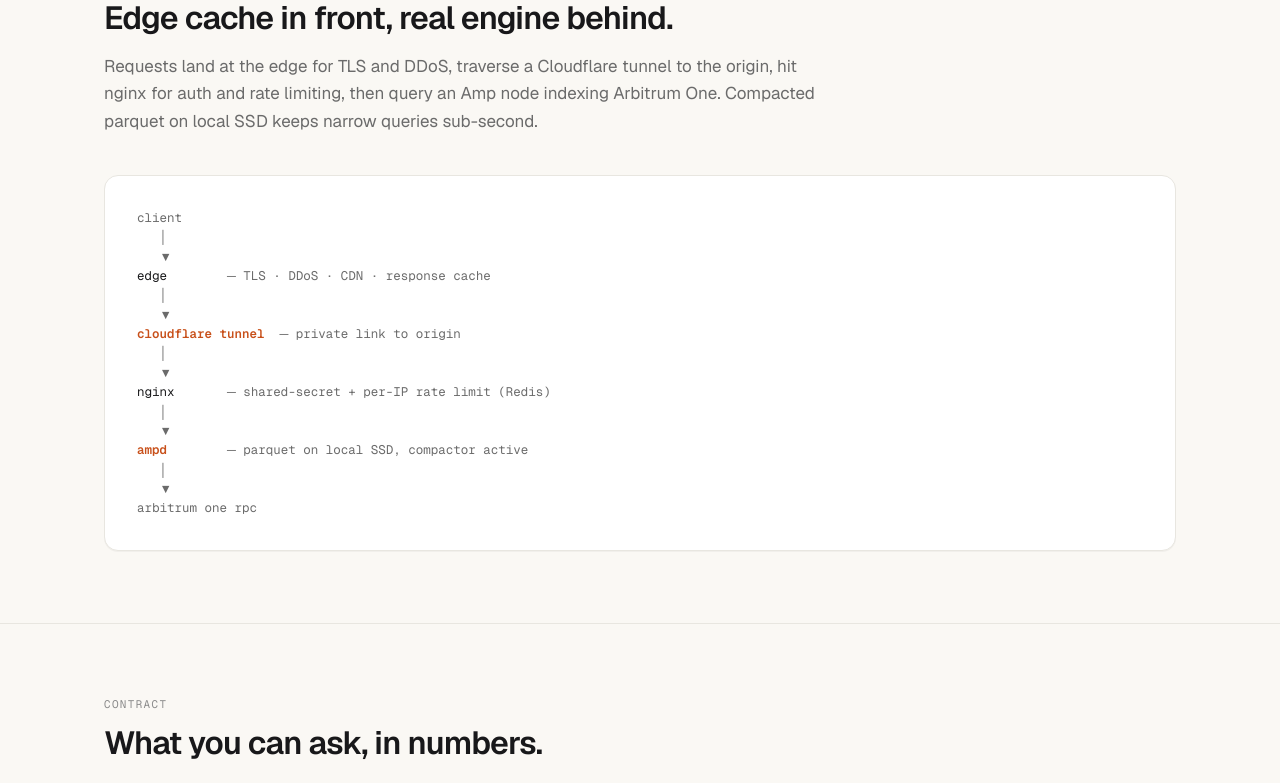
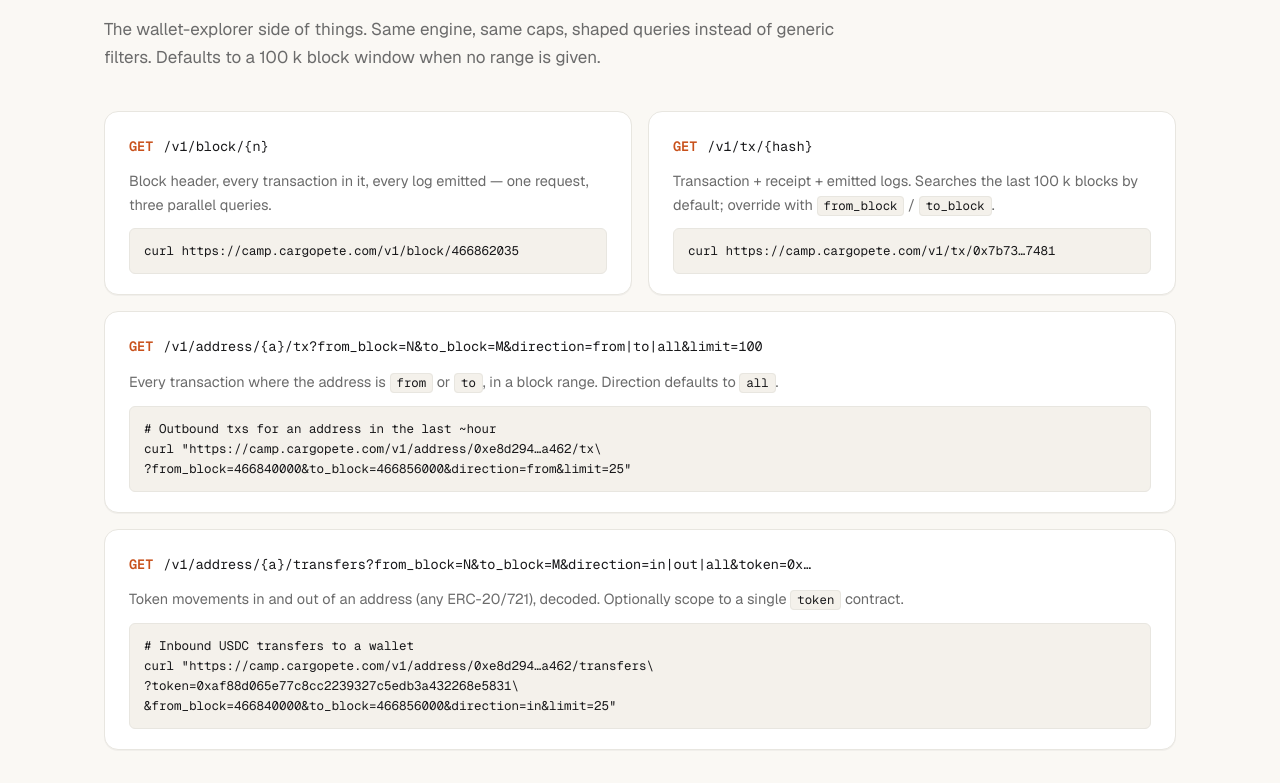
Before and after one commit to lodestar-team/camp, a Next.js app: page / in a window 1280 px wide. Shown: the part 1649-2432 px from the top of the page. Built offline with nearby package versions, Linux system fonts and the light colour scheme; no server answers.

Commit message:
landing: add Lookups section with block, tx, address tx, address transfers

```diff
--- a/src/app/page.tsx
+++ b/src/app/page.tsx
@@ -60,8 +60,8 @@
         {/* Endpoints */}
         <section className="block reveal" id="endpoints">
           <div className="container">
-            <p className="section-eyebrow">v1 · stable</p>
-            <h2 className="section-title">Four endpoints, parameterised SQL behind each.</h2>
+            <p className="section-eyebrow">v1 · stable · queries</p>
+            <h2 className="section-title">Parameterised SQL behind each endpoint.</h2>
             <p className="section-lede">
               Every request maps to a single bounded query against the indexed
               parquet tables. Block range, address, and topic filters are
@@ -129,6 +129,81 @@
 curl "https://camp.cargopete.com/v1/events\\
 ?address=0x00669a4cf01450b64e8a2a20e9b1fcb71e61ef03\\
 &from_block=466834863&to_block=466835863&limit=20"`}</pre>
+              </article>
+            </div>
+          </div>
+        </section>
+
+        {/* Lookups */}
+        <section className="block reveal" id="lookups">
+          <div className="container">
+            <p className="section-eyebrow">v1 · stable · lookups</p>
+            <h2 className="section-title">Look it up by block, hash, or address.</h2>
+            <p className="section-lede">
+              The wallet-explorer side of things. Same engine, same caps,
+              shaped queries instead of generic filters. Defaults to a 100 k
+              block window when no range is given.
+            </p>
+
+            <div className="endpoints">
+              {/* block */}
+              <article className="endpoint-card half">
+                <div className="endpoint-line">
+                  <span className="endpoint-verb">GET</span>
+                  <span>/v1/block/&#123;n&#125;</span>
+                </div>
+                <p className="endpoint-desc">
+                  Block header, every transaction in it, every log emitted —
+                  one request, three parallel queries.
+                </p>
+                <pre className="endpoint-example">{`curl https://camp.cargopete.com/v1/block/466862035`}</pre>
+              </article>
+
+              {/* tx */}
+              <article className="endpoint-card half">
+                <div className="endpoint-line">
+                  <span className="endpoint-verb">GET</span>
+                  <span>/v1/tx/&#123;hash&#125;</span>
+                </div>
+                <p className="endpoint-desc">
+                  Transaction + receipt + emitted logs. Searches the last
+                  100 k blocks by default; override with{" "}
+                  <code>from_block</code> / <code>to_block</code>.
+                </p>
+                <pre className="endpoint-example">{`curl https://camp.cargopete.com/v1/tx/0x7b73…7481`}</pre>
+              </article>
+
+              {/* address tx */}
+              <article className="endpoint-card">
+                <div className="endpoint-line">
+                  <span className="endpoint-verb">GET</span>
+                  <span>/v1/address/&#123;a&#125;/tx?from_block=N&amp;to_block=M&amp;direction=from|to|all&amp;limit=100</span>
+                </div>
+                <p className="endpoint-desc">
+                  Every transaction where the address is{" "}
+                  <code>from</code> or <code>to</code>, in a block range.
+                  Direction defaults to <code>all</code>.
+                </p>
+                <pre className="endpoint-example">{`# Outbound txs for an address in the last ~hour
+curl "https://camp.cargopete.com/v1/address/0xe8d294…a462/tx\\
+?from_block=466840000&to_block=466856000&direction=from&limit=25"`}</pre>
+              </article>
+
+              {/* address transfers */}
+              <article className="endpoint-card">
+                <div className="endpoint-line">
+                  <span className="endpoint-verb">GET</span>
+                  <span>/v1/address/&#123;a&#125;/transfers?from_block=N&amp;to_block=M&amp;direction=in|out|all&amp;token=0x…</span>
+                </div>
+                <p className="endpoint-desc">
+                  Token movements in and out of an address (any ERC-20/721),
+                  decoded. Optionally scope to a single <code>token</code>{" "}
+                  contract.
+                </p>
+                <pre className="endpoint-example">{`# Inbound USDC transfers to a wallet
+curl "https://camp.cargopete.com/v1/address/0xe8d294…a462/transfers\\
+?token=0xaf88d065e77c8cc2239327c5edb3a432268e5831\\
+&from_block=466840000&to_block=466856000&direction=in&limit=25"`}</pre>
               </article>
             </div>
           </div>
```
